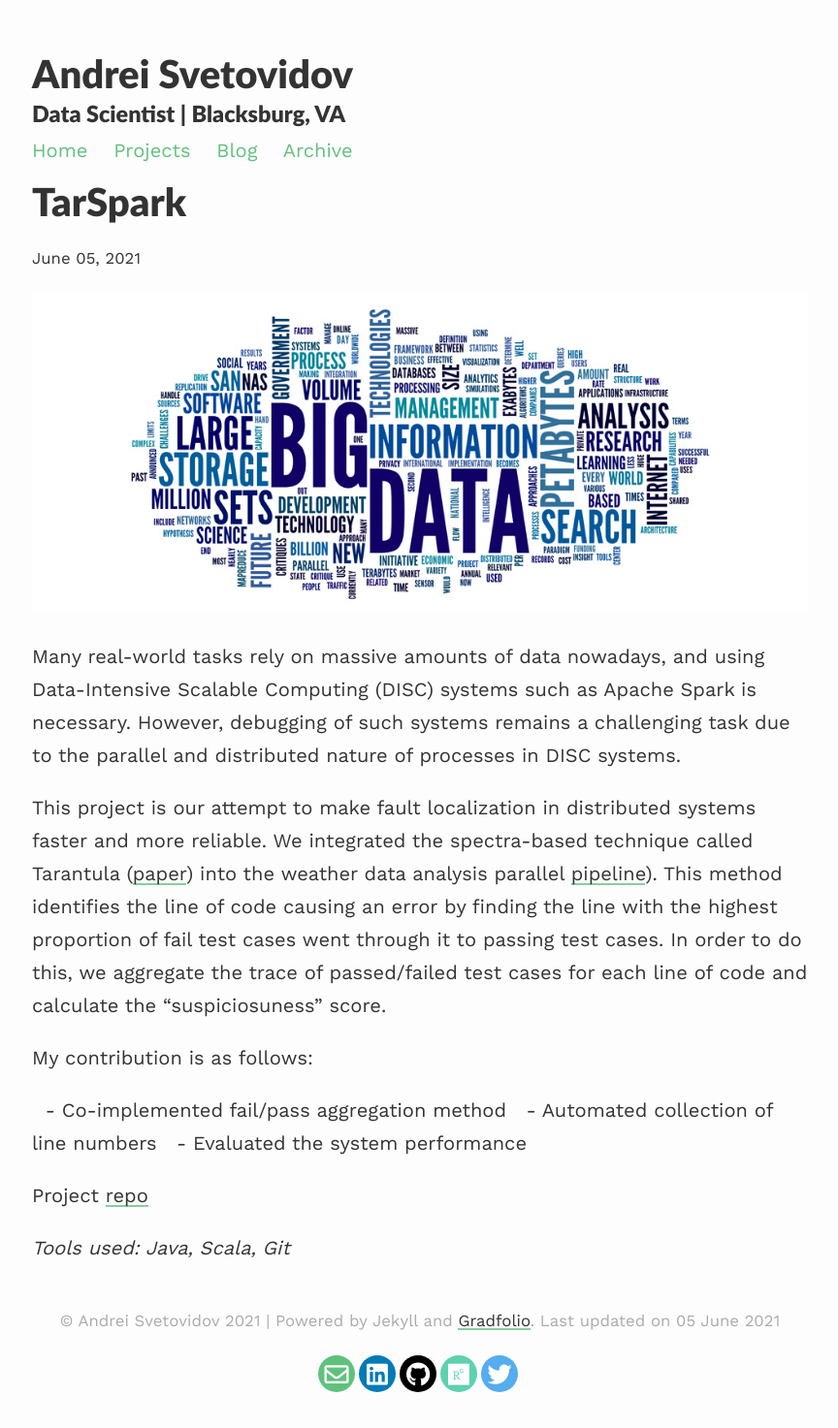
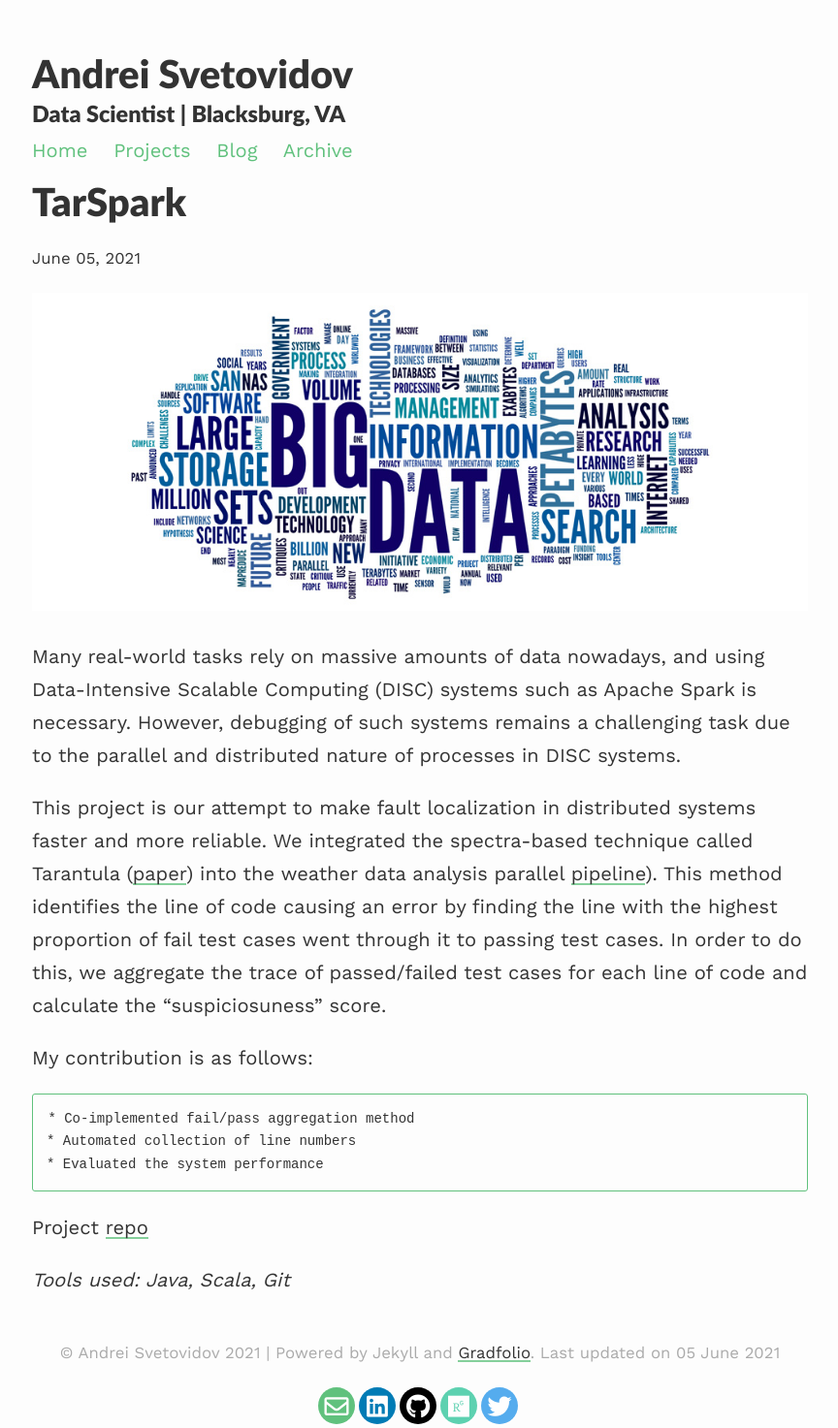
Before and after one commit to svetovidov/gradfolio, a Jekyll site: the page built from _projects/2_project.md, in a window 1280 px wide. Shown: the whole page at 97% size, without its empty margins (207-1071 px from the left). Built offline with Jekyll 4.4.1, drawn with Linux system fonts in a browser that asks for light colours; nearby versions of some CDN libraries; before the commit the page ends 1440 px from its top, so only the background shows below that.

```diff
--- a/_projects/2_project.md
+++ b/_projects/2_project.md
@@ -13,11 +13,9 @@ This project is our attempt to make fault localization in distributed systems fa
 My contribution is as follows:
 
 
-
-  - Co-implemented fail/pass aggregation method
-  - Automated collection of line numbers
-  - Evaluated the system performance
-
+	* Co-implemented fail/pass aggregation method
+	* Automated collection of line numbers
+	* Evaluated the system performance
 
 
 Project [repo](https://github.com/brendanmolin/TarSpark){:target="_blank"}
```
